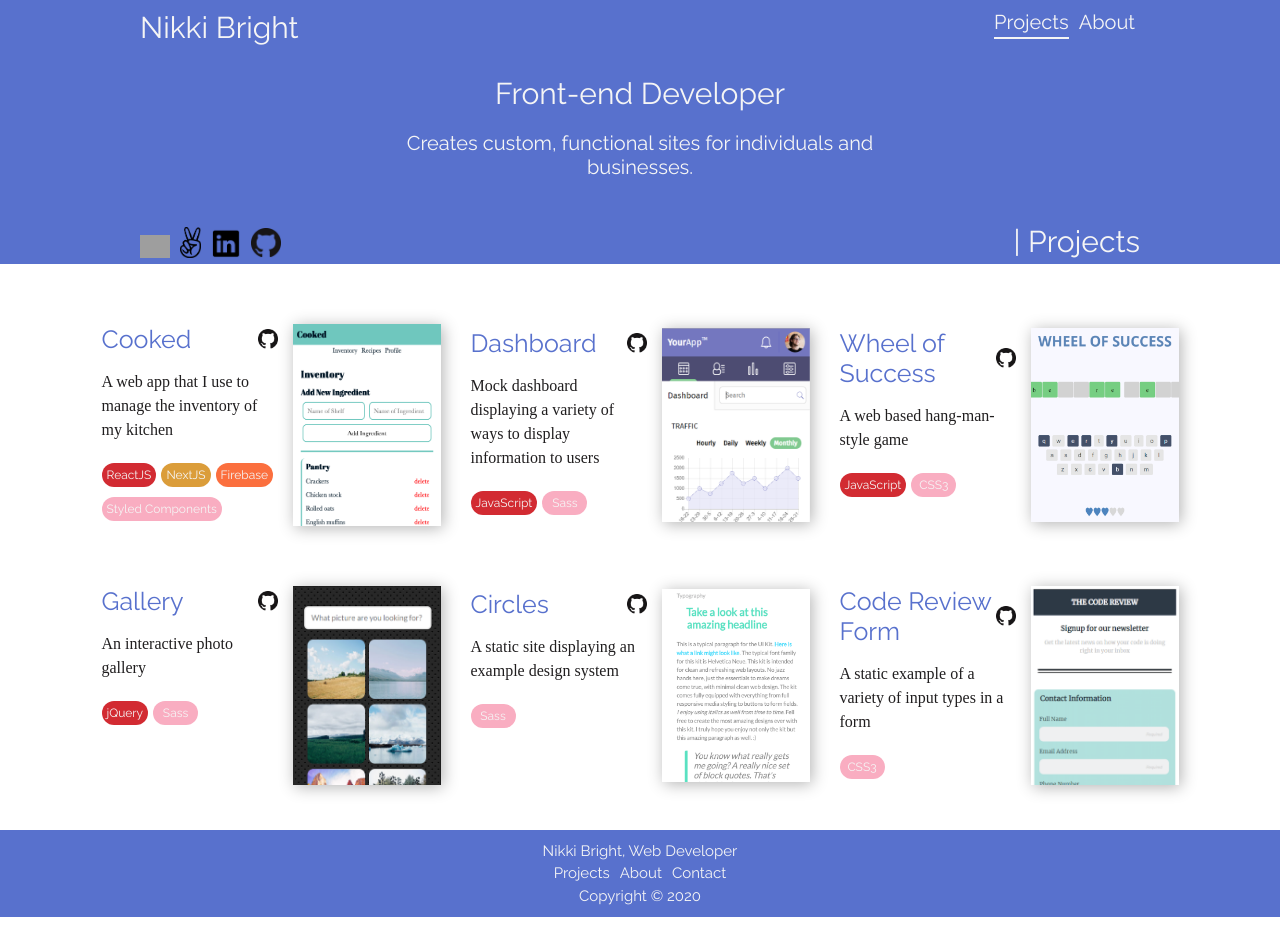
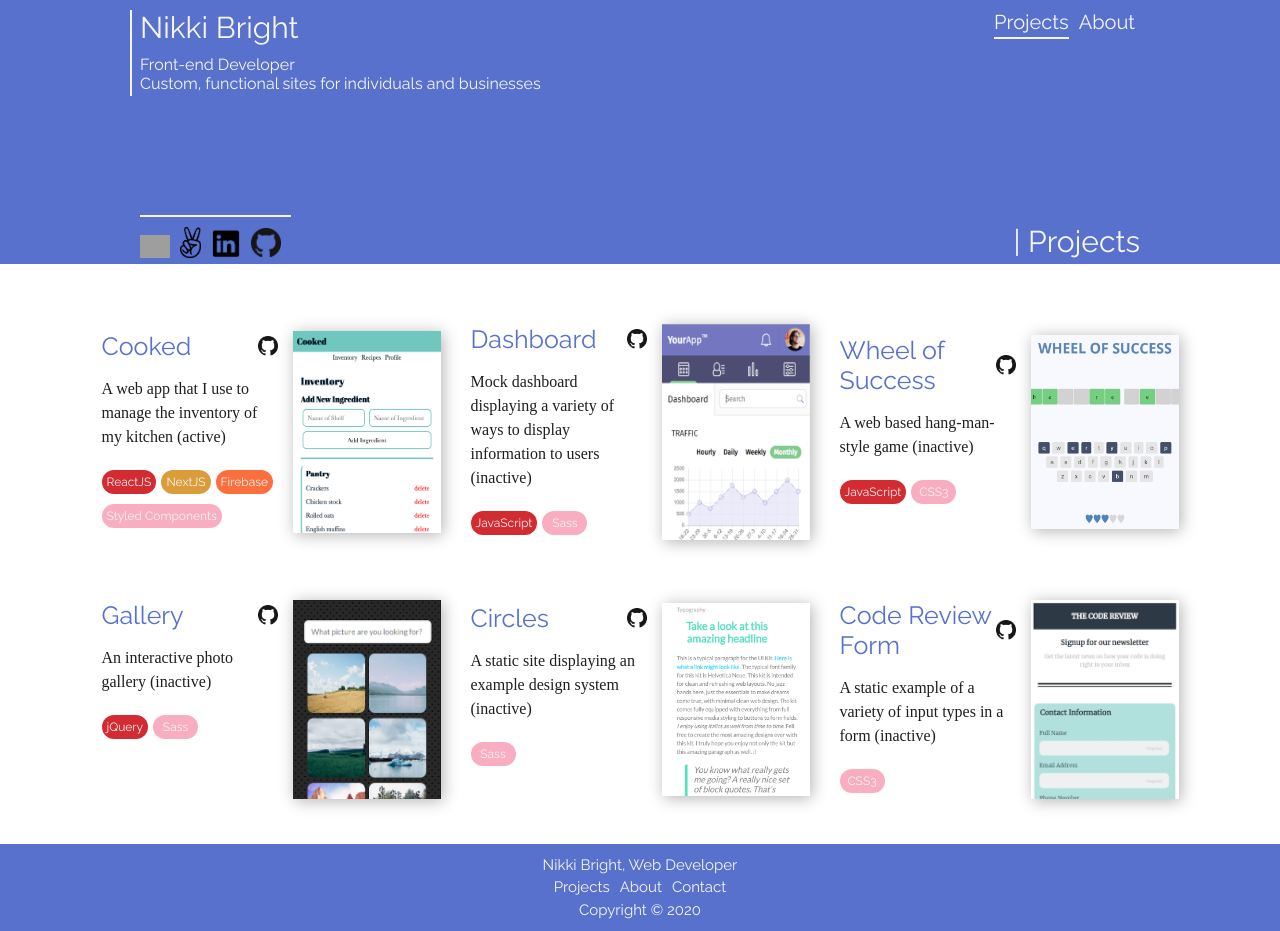
Before and after one commit to nikkistorme/portfolio-v2, a Next.js app: page / in a window 1280 px wide. Built offline with nearby package versions, Linux system fonts and the light colour scheme; grey boxes are pictures that could not be loaded; a web font is replaced by a local one.

Commit message:
added status notes and re-styled header

```diff
--- a/components/Header.js
+++ b/components/Header.js
@@ -30,22 +30,25 @@ const HeaderContent = styled.div`
   justify-content: space-between;
 `;
 
+const NameLine = styled.span`
+  height: 86px;
+  display: block;
+  position: absolute;
+  left: -10px;
+  border-left: solid 2.5px ${props => props.theme.white};
+`;
+
 const HeaderTitleContainer = styled.div`
   display: flex;
   flex-direction: column;
-  margin: auto;
-  .mobile-h3 {
-    text-align: center;
+  align-items: flex-start;
+  .title {
     margin-top: 10px;
-    @media (min-width: 768px) {
-      font-size: 3rem;
-    }
+    font-size: 1.6rem;
   }
-  .bigger-h3 {
+  .description {
+    font-size: 1.6rem;
     display: none;
-    text-align: center;
-    margin: 20px auto;
-    max-width: 500px;
     @media (min-width: 768px) {
       display: inline-block;
     }
@@ -57,6 +60,8 @@ const HeaderPageTitle = styled.div`
   justify-content: space-between;
   align-items: flex-end;
   .icons {
+    border-top: solid 2.5px ${props => props.theme.white};
+    padding-top: 10px;
     img {
       width: 30px;
       margin-right: 10px;
@@ -90,11 +95,14 @@ function Header() {
     <HeaderTotal>
       <div className="inner-box">
         <Nav />
-        <h1 className="title-name"><Link href="/"><a>Nikki Bright</a></Link></h1>
+        <h1 className="title-name">
+          <NameLine/>
+          <Link href="/"><a>Nikki Bright</a></Link>
+        </h1>
         <HeaderContent>
           <HeaderTitleContainer>
-            <h3 className="mobile-h3">Front-end Developer</h3>
-            <h3 className="bigger-h3">Creates custom, functional sites for individuals and businesses.</h3>
+            <h4 className="title">Front-end Developer</h4>
+            <h4 className="description">Custom, functional sites for individuals and businesses</h4>
           </HeaderTitleContainer>
           <HeaderPageTitle>
             <div className="icons">
--- a/components/Page.js
+++ b/components/Page.js
@@ -55,6 +55,7 @@ const GlobalStyle = createGlobalStyle`
   h1 { font-size: 3rem; }
   h2 { font-size: 2.5rem; }
   h3 { font-size: 2rem; }
+  h4 { font-size: 1.5rem; }
 `;
 
 const StyledPage = styled.div`
--- a/components/Projects.js
+++ b/components/Projects.js
@@ -57,7 +57,7 @@ class Projects extends React.Component {
       <ProjectContainer>
         <ProjectCard
           title="Cooked"
-          info="A web app that I use to manage the inventory of my kitchen"
+          info="A web app that I use to manage the inventory of my kitchen (active)"
           tech={[reactJS, nextJS, firebase, styledComponents]}
           img="/cooked-screenshot.png"
           repo="https://github.com/Nikkistorme/cooked"
@@ -65,7 +65,7 @@ class Projects extends React.Component {
         />
         <ProjectCard
           title="Dashboard"
-          info="Mock dashboard displaying a variety of ways to display information to users"
+          info="Mock dashboard displaying a variety of ways to display information to users (inactive)"
           tech={[javaScript, sass]}
           img="/dashboard-screenshot.png"
           repo="https://github.com/Nikkistorme/techdegree-project-7"
@@ -73,7 +73,7 @@ class Projects extends React.Component {
         />
         <ProjectCard
           title="Wheel of Success"
-          info="A web based hang-man-style game"
+          info="A web based hang-man-style game (inactive)"
           tech={[javaScript, css]}
           img="/wheel-of-success-screenshot.png"
           repo="https://github.com/Nikkistorme/techdegree-project-6"
@@ -81,7 +81,7 @@ class Projects extends React.Component {
         />
         <ProjectCard
           title="Gallery"
-          info="An interactive photo gallery"
+          info="An interactive photo gallery (inactive)"
           tech={[jQuery, sass]}
           img="/gallery-screenshot.png"
           repo="https://github.com/Nikkistorme/techdegree-project-5"
@@ -89,7 +89,7 @@ class Projects extends React.Component {
         />
         <ProjectCard
           title="Circles"
-          info="A static site displaying an example design system"
+          info="A static site displaying an example design system (inactive)"
           tech={[sass]}
           img="/circles-screenshot.png"
           repo="https://github.com/Nikkistorme/techdegree-project-4"
@@ -97,7 +97,7 @@ class Projects extends React.Component {
         />
         <ProjectCard
           title="Code Review Form"
-          info="A static example of a variety of input types in a form"
+          info="A static example of a variety of input types in a form (inactive)"
           tech={[css]}
           img="/code-review-screenshot.png"
           repo="https://github.com/Nikkistorme/techdegree-project-3"
```
